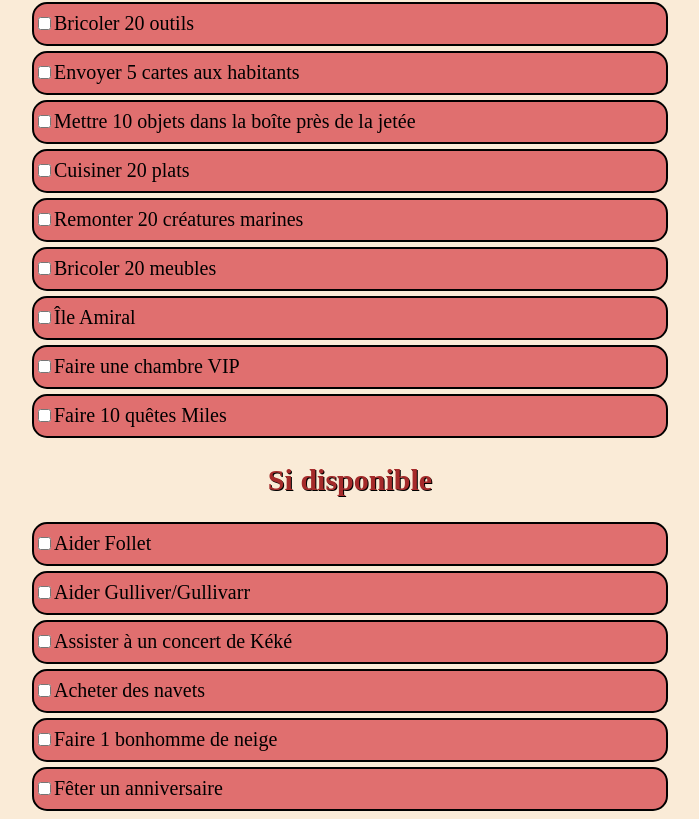
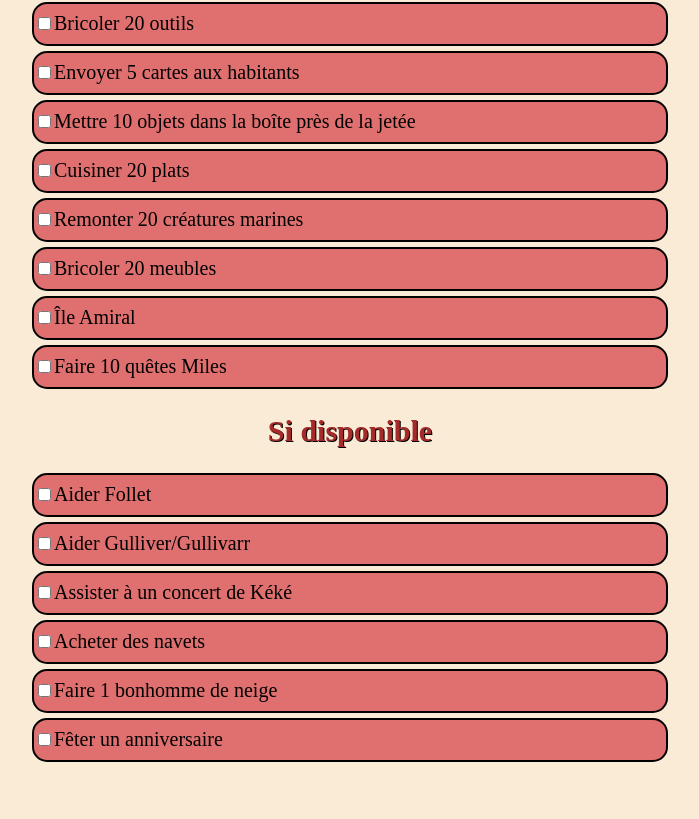
Before and after one commit to gabriel-is-programming/Acnh_routine, a plain HTML site: page index.html in a window 1280 px wide. Shown: the part 1077-1896 px from the top of the page, without its empty margins (290-989 px from the left). After the commit the page ends 1847 px from the top, so only its background shows below. Drawn offline with Linux system fonts and the light colour scheme.

Commit message:
Update index.html

```diff
--- a/index.html
+++ b/index.html
@@ -98,9 +98,9 @@
         <div class="Tache">
             <input type="checkbox" data-id="5">Île Amiral
         </div>
-        <div class="Tache">
-            <input type="checkbox" data-id="23">Faire une chambre VIP
-        </div>
+        <!--<div class="Tache">
+            <input type="checkbox" data-id="23">Emplacement vide
+        </div>-->
         <div class="Tache">
             <input type="checkbox" data-id="17">Faire 10 quêtes Miles
         </div>
```
